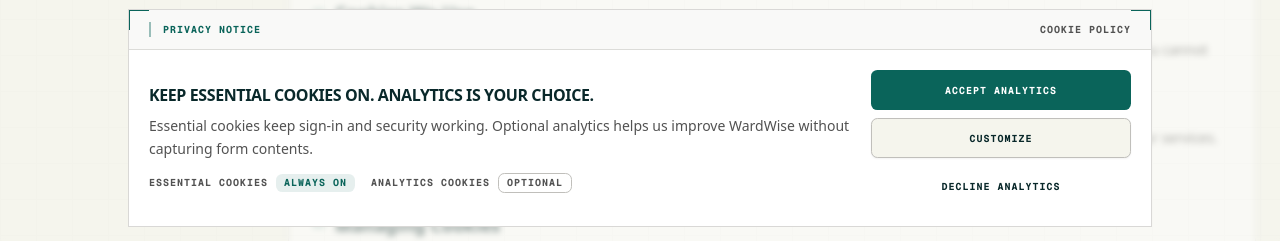
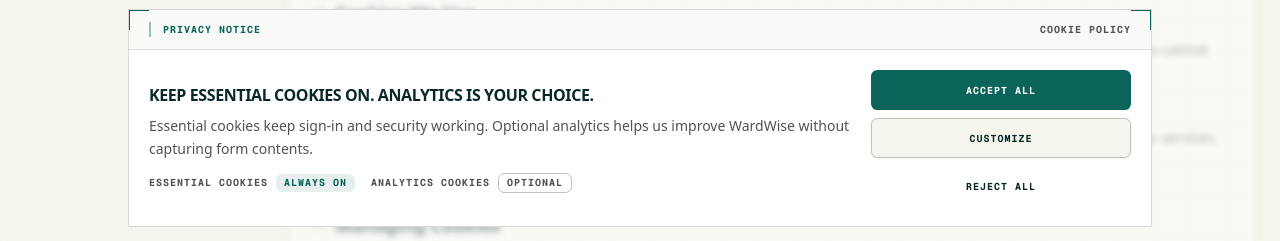
Before and after one commit to VextraHQ/wardwise, a Next.js app: page /cookies in a window 1280 px wide. Shown: the part 557-798 px from the top of the page. Built offline with nearby package versions, Linux system fonts and the light colour scheme; no server answers.

Commit message:
feat: implement PostHog reverse proxy for analytics and update cookie consent labels

```diff
--- a/next.config.ts
+++ b/next.config.ts
@@ -31,6 +31,23 @@
     return crypto.randomBytes(6).toString("hex");
   },
 
+  // Required so PostHog's trailing-slash API requests reach the proxy
+  skipTrailingSlashRedirect: true,
+
+  // Reverse proxy PostHog through our own domain to avoid ad-blocker ERR_BLOCKED_BY_CLIENT
+  async rewrites() {
+    return [
+      {
+        source: "/ingest/static/:path*",
+        destination: "https://eu-assets.i.posthog.com/static/:path*",
+      },
+      {
+        source: "/ingest/:path*",
+        destination: "https://eu.i.posthog.com/:path*",
+      },
+    ];
+  },
+
   // Prevent browsers from caching sw.js itself
   async headers() {
     return [
--- a/src/components/layout/cookie-consent.tsx
+++ b/src/components/layout/cookie-consent.tsx
@@ -225,7 +225,7 @@
                       onClick={() => applyConsent("accepted")}
                       className="h-10 w-full rounded-sm font-mono text-[10px] font-bold tracking-widest uppercase"
                     >
-                      Accept Analytics
+                      Accept all
                     </Button>
                     <Button
                       variant="outline"
@@ -241,7 +241,7 @@
                       onClick={() => applyConsent("declined")}
                       className="h-10 w-full rounded-sm font-mono text-[10px] font-bold tracking-widest uppercase"
                     >
-                      Decline Analytics
+                      Reject all
                     </Button>
                   </div>
                 </div>
@@ -355,7 +355,7 @@
                 onClick={() => applyConsent("declined")}
                 className="w-full rounded-sm font-mono text-[10px] font-bold tracking-widest uppercase sm:w-auto"
               >
-                Decline Analytics
+                Reject all
               </Button>
               <div className="flex w-full flex-col gap-2 sm:w-auto sm:flex-row">
                 <Button
@@ -363,7 +363,7 @@
                   onClick={() => applyConsent("accepted")}
                   className="w-full rounded-sm font-mono text-[10px] font-bold tracking-widest uppercase sm:w-auto"
                 >
-                  Allow Analytics
+                  Accept all
                 </Button>
                 <Button
                   onClick={handleSavePreferences}
--- a/src/lib/analytics/client.ts
+++ b/src/lib/analytics/client.ts
@@ -125,6 +125,7 @@
   if (!analyticsInitialized) {
     posthog.init(projectKey, {
       api_host: process.env.NEXT_PUBLIC_POSTHOG_HOST,
+      ui_host: "https://eu.posthog.com",
       autocapture: false,
       capture_pageview: false,
       capture_pageleave: false,
```
Also changed, not shown: 1 other file (tests, documents, lock files or other folders).
